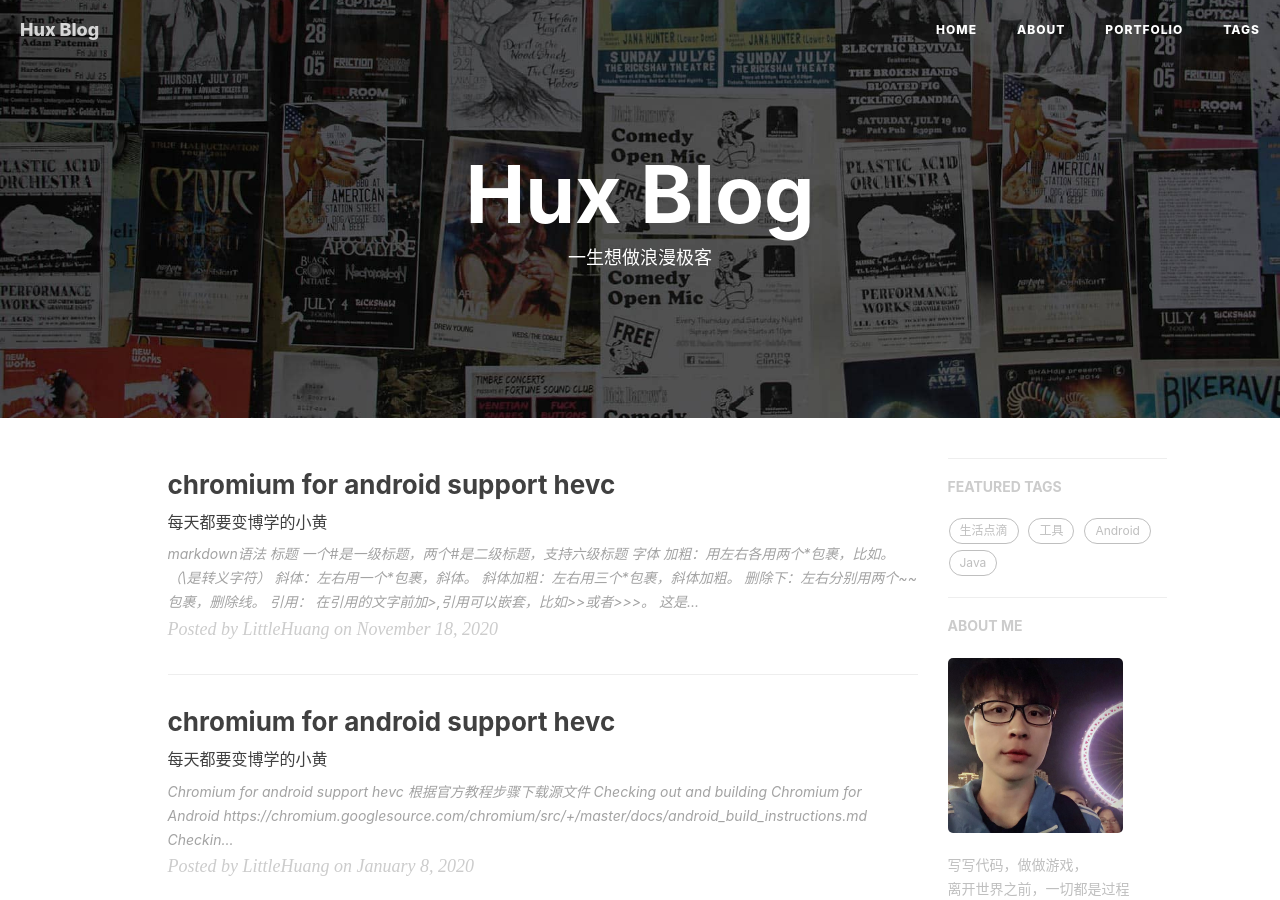
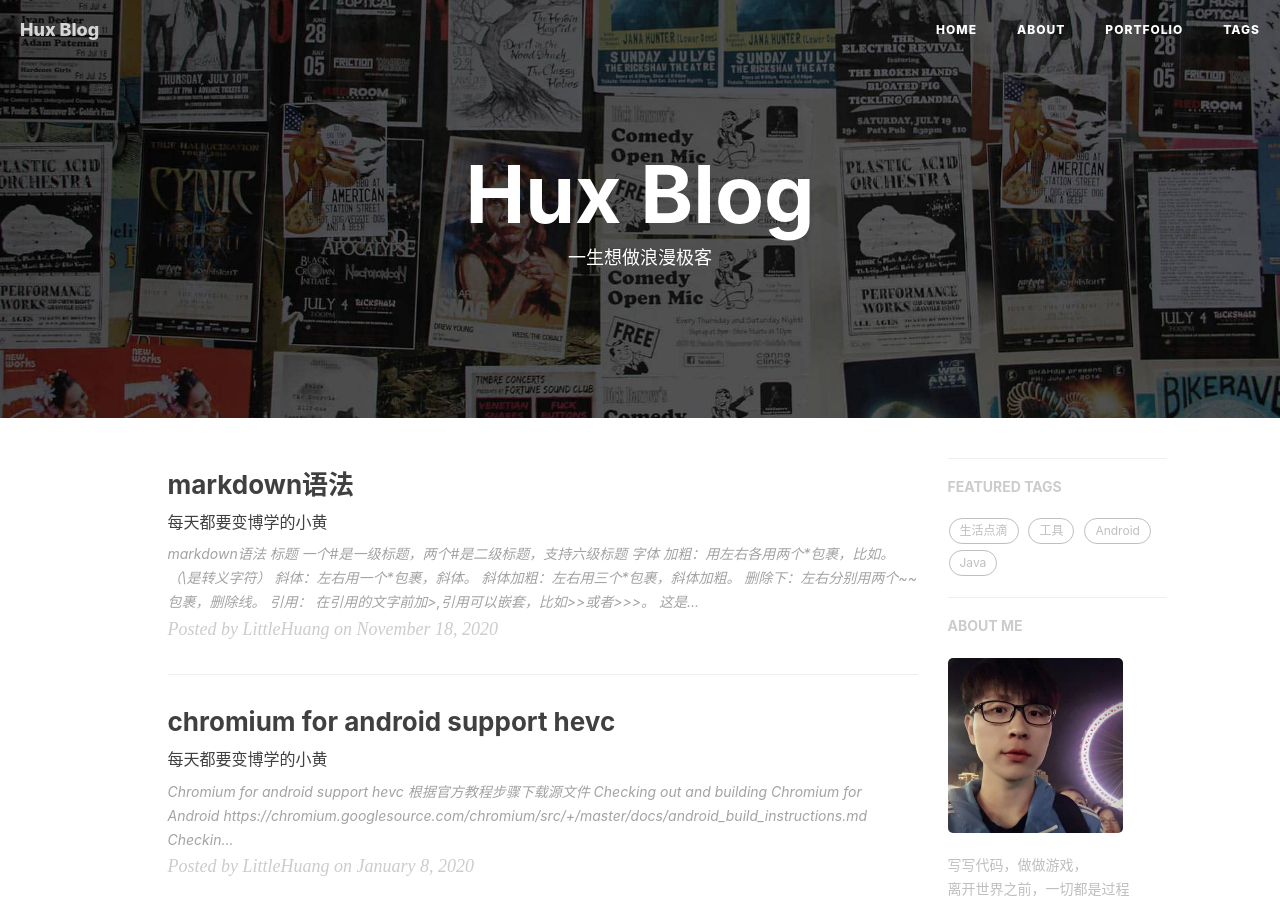
Before and after one commit to bighuang111/bighuang111.github.io, a Jekyll site: the page built from index.html, in a window 1280 px wide and 900 px high. Built offline with Jekyll 4.4.1, drawn with Linux system fonts in a browser that asks for light colours; nearby versions of some CDN libraries; the list of posts is cut into pages by our own code; comment, search, counter and statistics services are not loaded.

Commit message:
markdown language 1.0

```diff
--- a/_posts/2020-11-18-markdown常用.markdown
+++ b/_posts/2020-11-18-markdown常用.markdown
@@ -1,6 +1,6 @@
 ---
 layout:     post
-title:      "chromium for android support hevc"
+title:      "markdown语法"
 subtitle:   "每天都要变博学的小黄"
 date:       2020-11-18 20:31:00
 author:     "LittleHuang"
```
